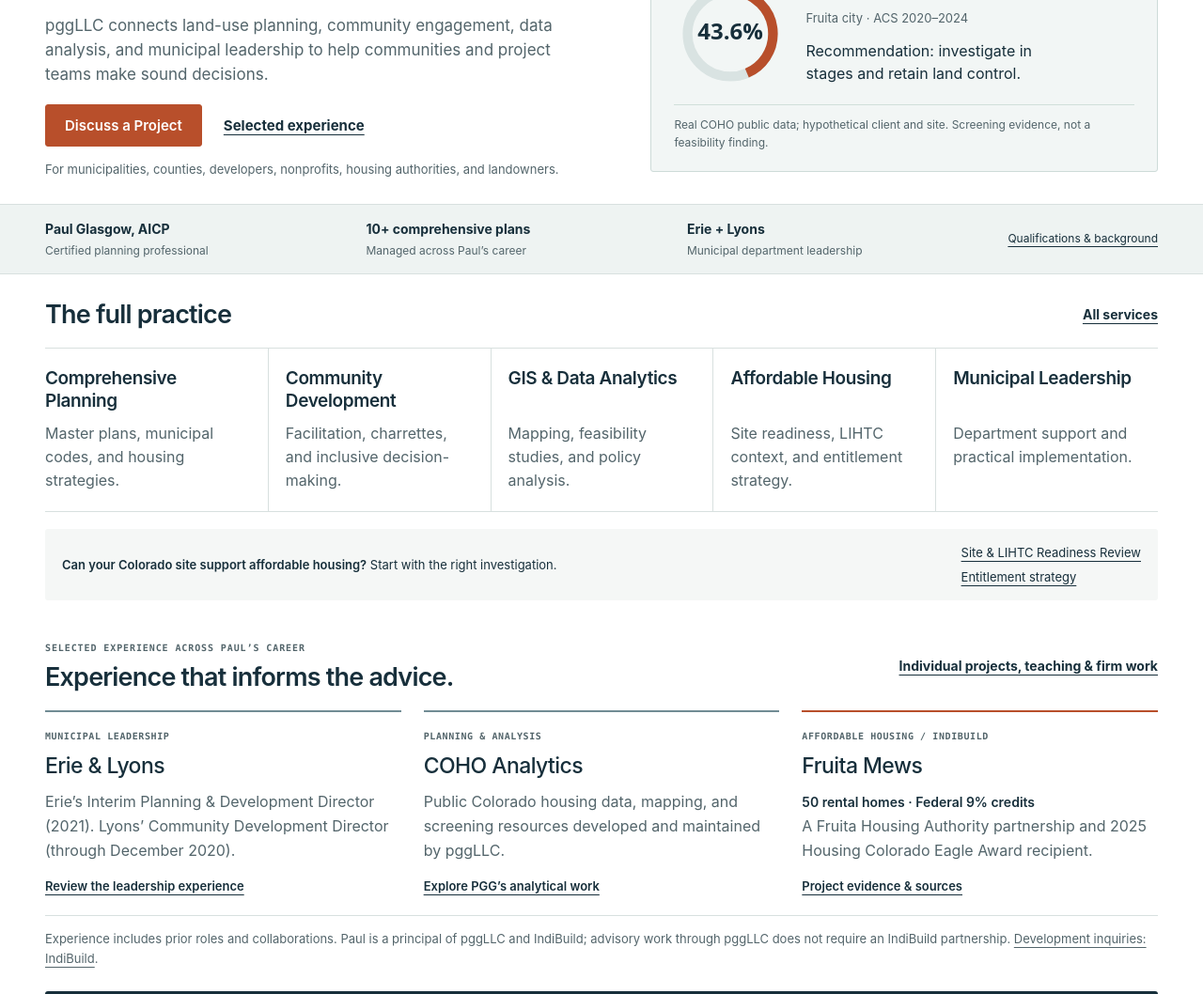
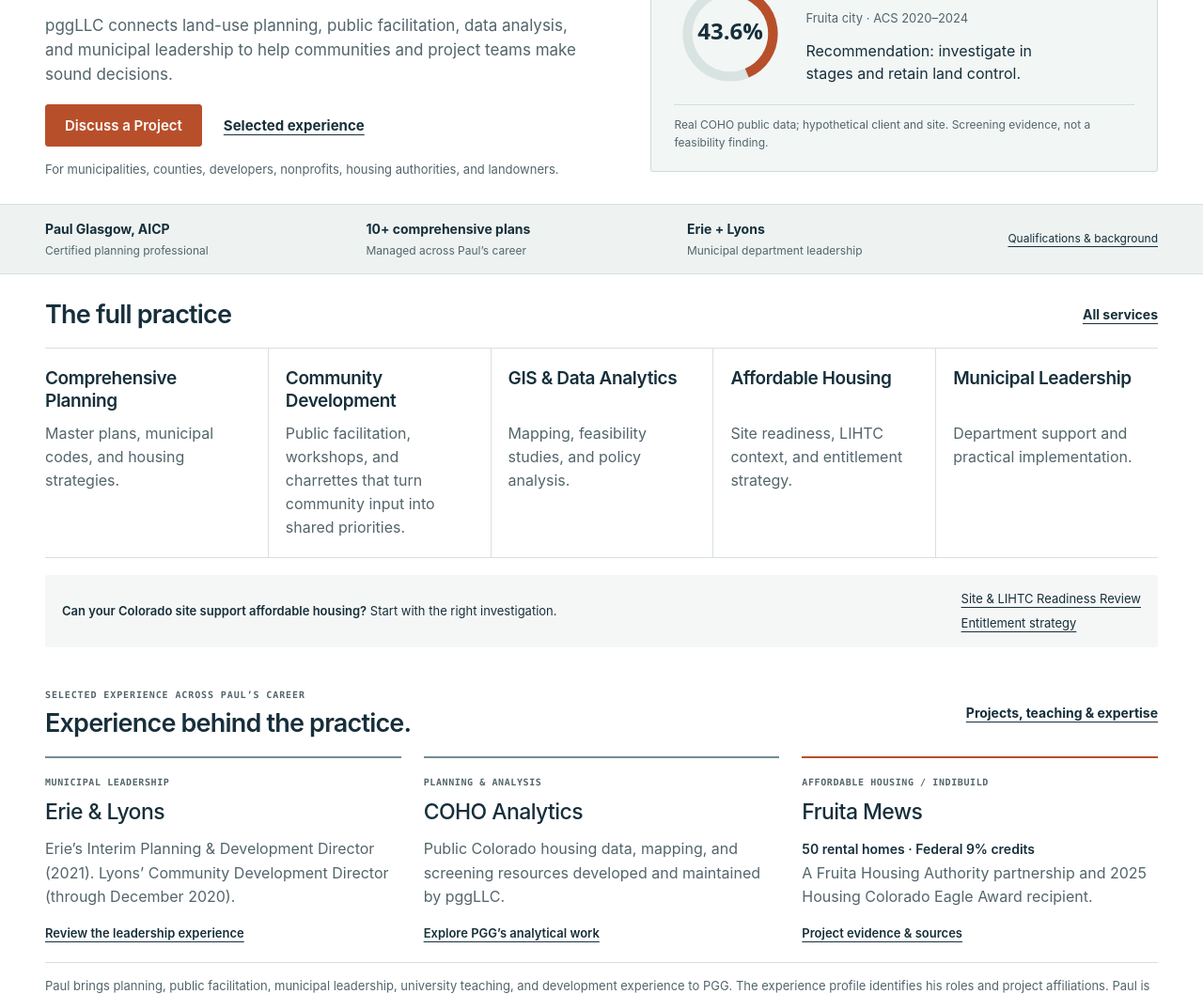
Before and after one commit to pggLLC/pggllc.github.io, a plain HTML site: page index.html in a window 1280 px wide. Shown: the part 227-1285 px from the top of the page at 94% size. Drawn offline with Linux system fonts and the light colour scheme.

Commit message:
Emphasize public facilitation and expertise Paul brings to PGG

```diff
--- a/index.html
+++ b/index.html
@@ -16,22 +16,22 @@
 <nav aria-label="Main navigation"><a href="/services/">Services</a><a href="/about-us/#experience">Experience</a><a href="/about-us/">About</a><a href="/resources.html">Resources</a></nav><a class="button small" href="/contact-us/">Discuss a Project</a></div>
 </header><main id="main" tabindex="-1" class="home refined-home">
 <section class="practice-hero">
- <div class="practice-hero-copy"><p class="eyebrow">Boulder, Colorado · Public + private perspective</p><h1>Planning, housing, and development strategy.</h1><p class="lead">pggLLC connects land-use planning, community engagement, data analysis, and municipal leadership to help communities and project teams make sound decisions.</p><div class="actions"><a class="button" href="/contact-us/">Discuss a Project</a><a class="text-link" href="/about-us/#experience">Selected experience</a></div><p class="audience">For municipalities, counties, developers, nonprofits, housing authorities, and landowners.</p></div>
+ <div class="practice-hero-copy"><p class="eyebrow">Boulder, Colorado · Public + private perspective</p><h1>Planning, housing, and development strategy.</h1><p class="lead">pggLLC connects land-use planning, public facilitation, data analysis, and municipal leadership to help communities and project teams make sound decisions.</p><div class="actions"><a class="button" href="/contact-us/">Discuss a Project</a><a class="text-link" href="/about-us/#experience">Selected experience</a></div><p class="audience">For municipalities, counties, developers, nonprofits, housing authorities, and landowners.</p></div>
  <aside class="decision-preview" aria-labelledby="preview-title"><div class="preview-heading"><p class="eyebrow">A sample of the work</p><a href="/sample-site-decision-memo.html">Read the decision memo</a></div><h2 id="preview-title">Fruita: evidence before commitment.</h2><div class="preview-data"><svg viewBox="0 0 140 140" role="img" aria-labelledby="burden-title"><title id="burden-title">COHO reports 43.6 percent of Fruita renters paying over 30 percent of income toward housing, ACS 2020-2024.</title><circle cx="70" cy="70" r="53" fill="none" stroke="#d9e3e2" stroke-width="12"/><circle cx="70" cy="70" r="53" fill="none" stroke="#b84f2b" stroke-width="12" pathLength="100" stroke-dasharray="43.6 56.4" transform="rotate(-90 70 70)"/><text x="70" y="77" text-anchor="middle" fill="#172f3b" font-family="system-ui,sans-serif" font-size="28" font-weight="600">43.6%</text></svg><div><p><strong>Renter cost burden</strong><span>Fruita city · ACS 2020–2024</span></p><p class="preview-recommendation">Recommendation: investigate in stages and retain land control.</p></div></div><p class="preview-source">Real COHO public data; hypothetical client and site. Screening evidence, not a feasibility finding.</p></aside>
 </section>
 <div class="credentials-band"><div><strong>Paul Glasgow, AICP</strong><span>Certified planning professional</span></div><div><strong>10+ comprehensive plans</strong><span>Managed across Paul’s career</span></div><div><strong>Erie + Lyons</strong><span>Municipal department leadership</span></div><a href="/about-us/">Qualifications &amp; background</a></div>
 <section class="capabilities-section" id="services"><div class="compact-heading"><h2>The full practice</h2><a class="text-link" href="/services/">All services</a></div><div class="capability-grid">
 <a href="/services/#planning"><h3>Comprehensive Planning</h3><p>Master plans, municipal codes, and housing strategies.</p></a>
-<a href="/services/#community"><h3>Community Development</h3><p>Facilitation, charrettes, and inclusive decision-making.</p></a>
+<a href="/services/#community"><h3>Community Development</h3><p>Public facilitation, workshops, and charrettes that turn community input into shared priorities.</p></a>
 <a href="/services/#analysis"><h3>GIS &amp; Data Analytics</h3><p>Mapping, feasibility studies, and policy analysis.</p></a>
 <a href="/services/#housing"><h3>Affordable Housing</h3><p>Site readiness, LIHTC context, and entitlement strategy.</p></a>
 <a href="/services/#leadership"><h3>Municipal Leadership</h3><p>Department support and practical implementation.</p></a>
 </div><div class="housing-entry"><p><strong>Can your Colorado site support affordable housing?</strong> Start with the right investigation.</p><div><a href="/colorado-lihtc-site-feasibility.html">Site &amp; LIHTC Readiness Review</a><a href="/affordable-housing-entitlement-strategy.html">Entitlement strategy</a></div></div></section>
-<section class="selected-work" id="experience"><div class="compact-heading"><div><p class="eyebrow">Selected experience across Paul’s career</p><h2>Experience that informs the advice.</h2></div><a class="text-link" href="/about-us/#experience">Individual projects, teaching &amp; firm work</a></div><div class="work-grid">
+<section class="selected-work" id="experience"><div class="compact-heading"><div><p class="eyebrow">Selected experience across Paul’s career</p><h2>Experience behind the practice.</h2></div><a class="text-link" href="/about-us/#experience">Projects, teaching &amp; expertise</a></div><div class="work-grid">
 <article><p class="work-category">Municipal leadership</p><h3>Erie &amp; Lyons</h3><p>Erie’s Interim Planning &amp; Development Director (2021). Lyons’ Community Development Director (through December 2020).</p><a href="/about-us/#experience">Review the leadership experience</a></article>
 <article><p class="work-category">Planning &amp; analysis</p><h3>COHO Analytics</h3><p>Public Colorado housing data, mapping, and screening resources developed and maintained by pggLLC.</p><a href="https://cohoanalytics.com/">Explore PGG’s analytical work</a></article>
 <article class="work-feature"><p class="work-category">Affordable housing / IndiBuild</p><h3>Fruita Mews</h3><p><strong>50 rental homes · Federal 9% credits</strong><br>A Fruita Housing Authority partnership and 2025 Housing Colorado Eagle Award recipient.</p><a href="/resources.html#fruita">Project evidence &amp; sources</a></article>
-</div><p class="career-note">Experience includes prior roles and collaborations. Paul is a principal of pggLLC and IndiBuild; advisory work through pggLLC does not require an IndiBuild partnership. <a href="https://indibuild.com/">Development inquiries: IndiBuild</a>.</p></section>
+</div><p class="career-note">Paul brings planning, public facilitation, municipal leadership, university teaching, and development experience to PGG. The experience profile identifies his roles and project affiliations. Paul is a principal of pggLLC and IndiBuild; advisory work through pggLLC does not require an IndiBuild partnership. <a href="https://indibuild.com/">Development inquiries: IndiBuild</a>.</p></section>
 <section class="project-contact"><div><h2>What decision is in front of you?</h2><p>Bring a site, a community priority, or a planning challenge.</p></div><a class="button" href="/contact-us/">Start a conversation</a></section>
 </main>
 <footer><div class="footer-inner">
```
Also changed, not shown: about-us/index.html (+3 -3 lines), resources.html (+1 -1 lines), services/index.html (+2 -2 lines).
